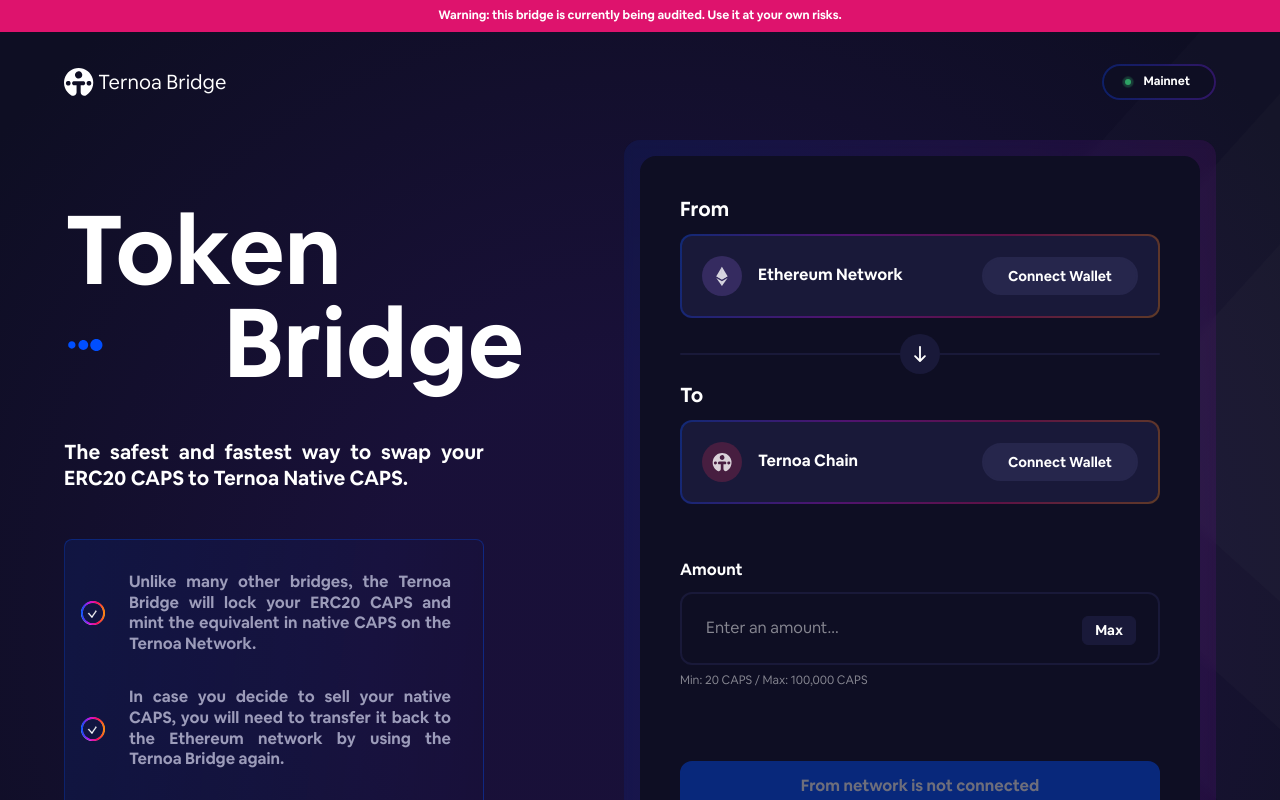
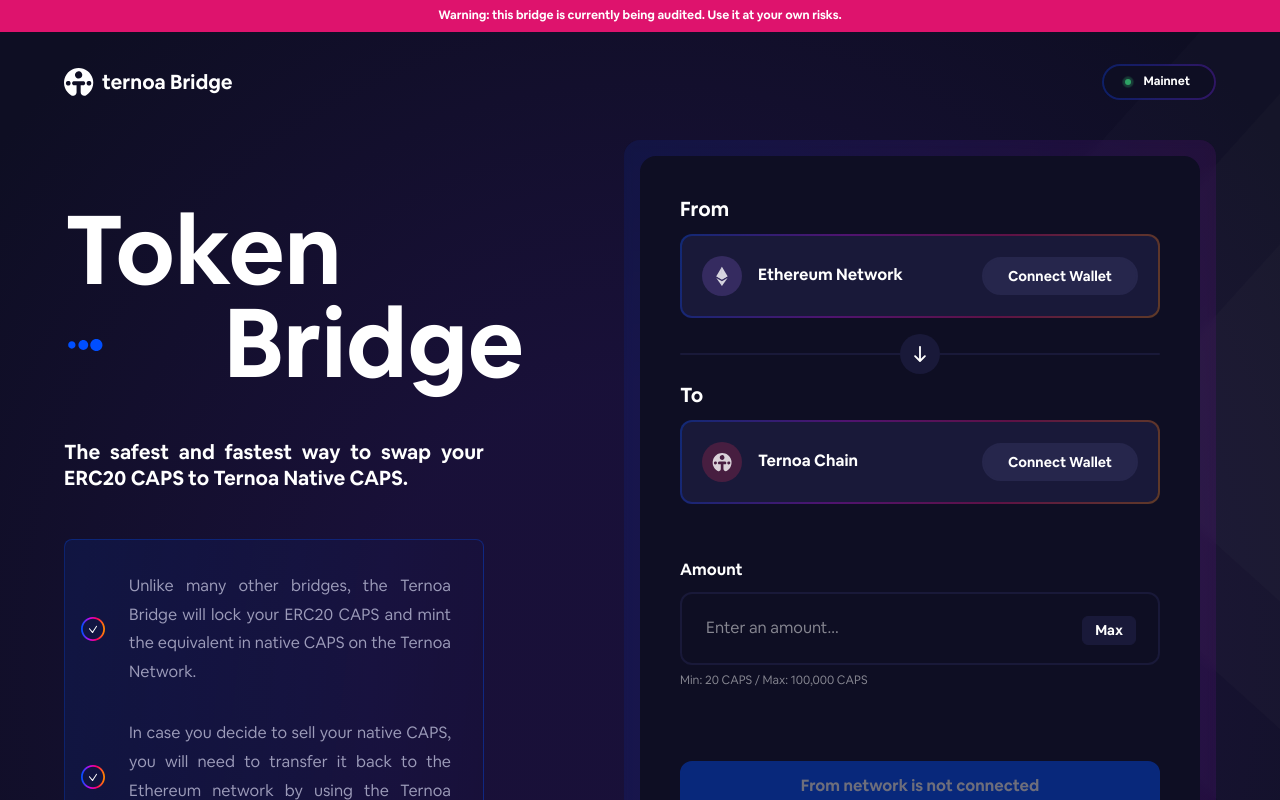
Before and after one commit to capsule-corp-ternoa/ternoa-bridge-front, a Next.js app: page / in a window 1280 px wide. Shown: the top 800 px of the page. Built offline with nearby package versions, Linux system fonts and the light colour scheme; no server answers.

Commit message:
fix: UI adjustments

```diff
--- a/components/base/Header/Header.module.scss
+++ b/components/base/Header/Header.module.scss
@@ -22,8 +22,9 @@
 
 .logoTitle {
   color: $color-contrast;
+  font-family: $font-bold;
   font-size: 2rem;
-  margin-left: 0.4rem;
+  margin-left: 0.8rem;
 }
 
 .networkPill {
--- a/components/base/Header/Header.tsx
+++ b/components/base/Header/Header.tsx
@@ -10,7 +10,7 @@ const Header = () => (
     <Link href="/">
       <a className={styles.logo} title="Bridge homepage">
         <TernoaIcon />
-        <div className={styles.logoTitle}>Ternoa Bridge</div>
+        <div className={styles.logoTitle}>ternoa Bridge</div>
       </a>
     </Link>
     <div className={styles.networkPill}>
--- a/components/pages/Homepage/Homepage.module.scss
+++ b/components/pages/Homepage/Homepage.module.scss
@@ -112,9 +112,9 @@
       display: flex;
       width: 100%;
       color: $color-primary400;
-      font-family: $font-bold;
       font-size: 1.6rem;
       text-align: justify;
+      line-height: 1.8;
 
       &:not(:first-child) {
         margin-top: 3.2rem;
```
Also changed, not shown: assets/checkmark.svg.
